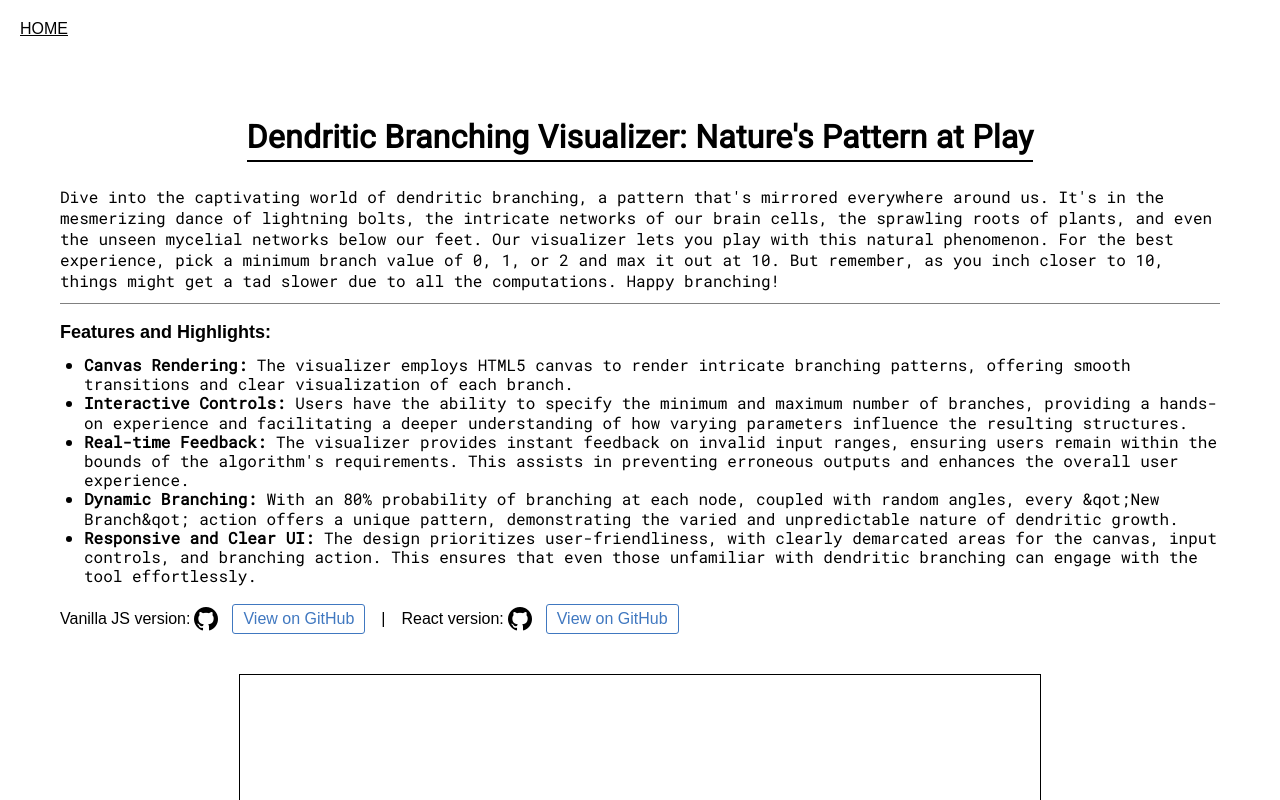
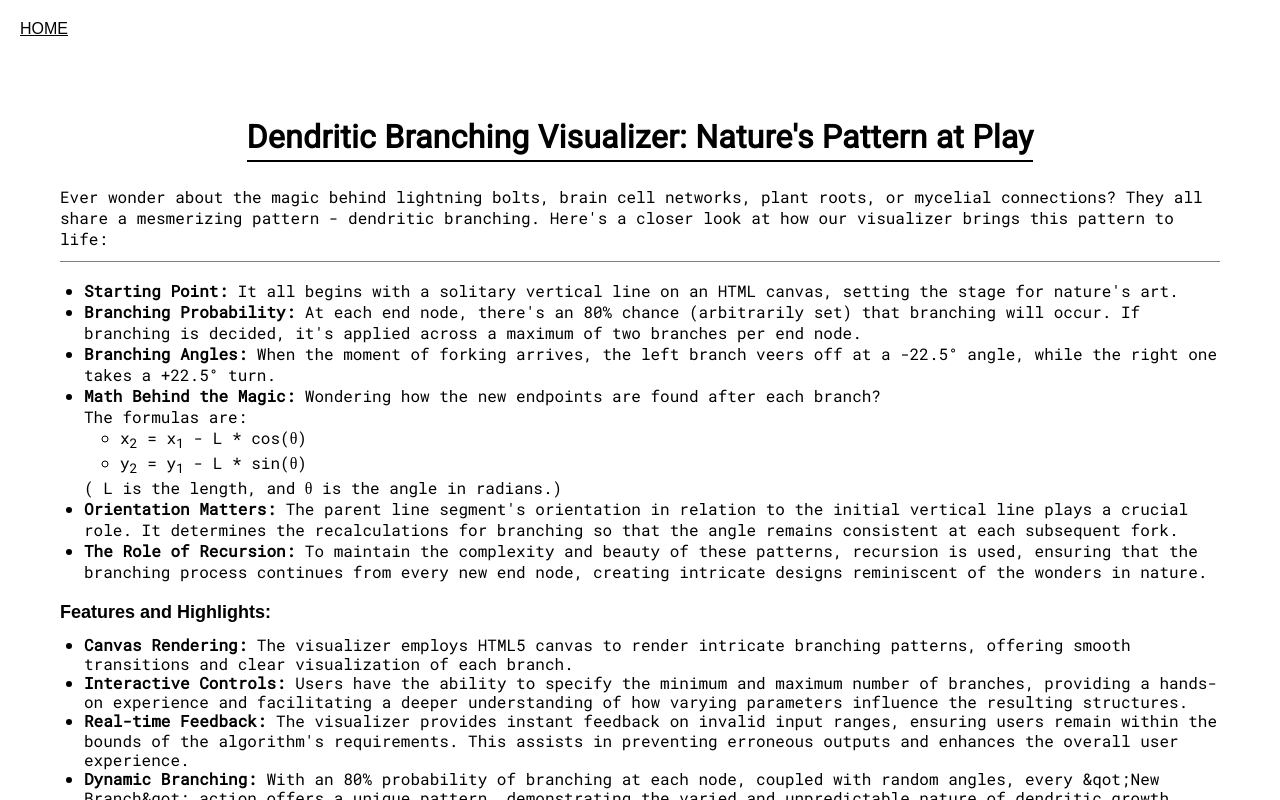
Before and after one commit to dvoranii/personal-projects-site, a React (Vite) app: page /project3 in a window 1280 px wide. Shown: the top 800 px of the page. Built offline with nearby package versions, Linux system fonts and the light colour scheme.

Commit message:
edited project 3 description

```diff
--- a/src/data/projectData.js
+++ b/src/data/projectData.js
@@ -22,7 +22,7 @@ const projectData = [
     titleURL: "project3",
     thumbnail: project3Thumb,
     description:
-      "Dive into the captivating world of dendritic branching, a pattern that's mirrored everywhere around us. It's in the mesmerizing dance of lightning bolts, the intricate networks of our brain cells, the sprawling roots of plants, and even the unseen mycelial networks below our feet. Our visualizer lets you play with this natural phenomenon. For the best experience, pick a minimum branch value of 0, 1, or 2 and max it out at 10. But remember, as you inch closer to 10, things might get a tad slower due to all the computations. Happy branching!",
+      "Ever wonder about the magic behind lightning bolts, brain cell networks, plant roots, or mycelial connections? They all share a mesmerizing pattern - dendritic branching. Here's a closer look at how our visualizer brings this pattern to life:",
   },
 ];
 
--- a/src/views/Project3/index.jsx
+++ b/src/views/Project3/index.jsx
@@ -15,6 +15,50 @@ function Project3() {
         <p>{project.description}</p>
 
         <br />
+        <div className="additional-description-wrapper">
+          <ul className={`outer-list`}>
+            <li>
+              <b>Starting Point:</b> It all begins with a solitary vertical line
+              on an HTML canvas, setting the stage for nature&apos;s art.
+            </li>
+            <li>
+              <b>Branching Probability:</b> At each end node, there&apos;s an
+              80% chance (arbitrarily set) that branching will occur. If
+              branching is decided, it&apos;s applied across a maximum of two
+              branches per end node.
+            </li>
+            <li>
+              <b>Branching Angles:</b> When the moment of forking arrives, the
+              left branch veers off at a -22.5° angle, while the right one takes
+              a +22.5° turn.
+            </li>
+            <li>
+              <b>Math Behind the Magic:</b> Wondering how the new endpoints are
+              found after each branch? <br></br>The formulas are:
+              <ul className={`inner-list`}>
+                <li>
+                  x<sub>2</sub> = x<sub>1</sub> - L * cos(θ)
+                </li>
+                <li>
+                  y<sub>2</sub> = y<sub>1</sub> - L * sin(θ)
+                </li>
+              </ul>
+              <p> ( L is the length, and θ is the angle in radians.)</p>
+            </li>
+            <li>
+              <b>Orientation Matters:</b> The parent line segment&apos;s
+              orientation in relation to the initial vertical line plays a
+              crucial role. It determines the recalculations for branching so
+              that the angle remains consistent at each subsequent fork.
+            </li>
+            <li>
+              <b>The Role of Recursion:</b> To maintain the complexity and
+              beauty of these patterns, recursion is used, ensuring that the
+              branching process continues from every new end node, creating
+              intricate designs reminiscent of the wonders in nature.
+            </li>
+          </ul>
+        </div>
 
         <h2 className="features-title">Features and Highlights:</h2>
         <ul className={`features-list`}>
@@ -50,6 +94,13 @@ function Project3() {
           </li>
         </ul>
         <br></br>
+        <p>
+          For a hands-on experience, set the minimum branch value between 0, 1,
+          or 2, and max it at 10. But keep in mind, nearing 10 will mean more
+          computations, slowing things down a notch. Now, dive in and let nature
+          inspire you. Happy branching!
+        </p>
+        <br></br>
         <div className="git--wrapper__outer">
           <div className="git--wrapper__inner">
             <div>Vanilla JS version:</div>
--- a/src/views/Project3/styles.css
+++ b/src/views/Project3/styles.css
@@ -14,3 +14,15 @@
   font-size: 18px;
   font-family: Arial, Helvetica, sans-serif;
 }
+
+.inner-list {
+  padding-inline-start: 36px;
+}
+
+.outer-list {
+  padding-inline-start: 24px;
+}
+
+.additional-description-wrapper {
+  padding-bottom: 1.2rem;
+}
```
